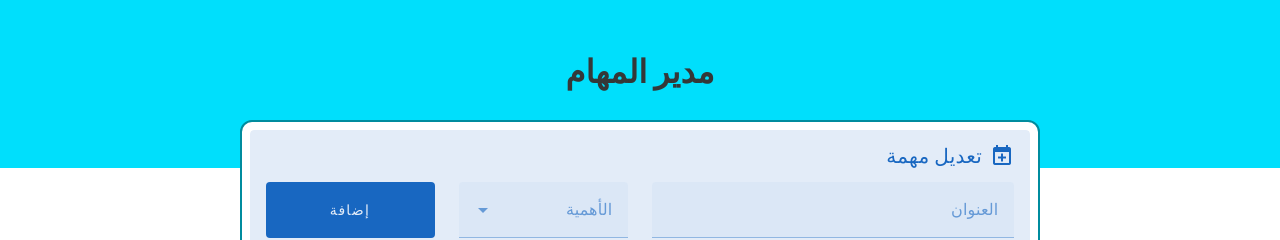
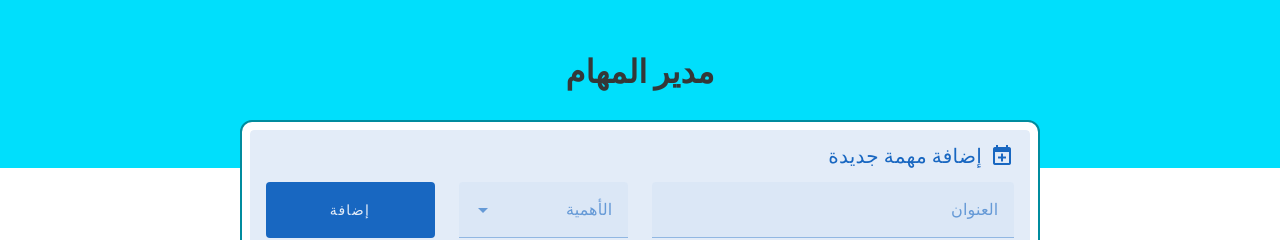
Before and after one commit to AMI2080/task-manager, a Vue app: page / in a window 1280 px wide. Shown: the top 240 px of the page. Built offline with nearby package versions, Linux system fonts and the light colour scheme.

Commit message:
UI :: fix add mode on Edit component

```diff
--- a/src/components/EditTask.vue
+++ b/src/components/EditTask.vue
@@ -2,7 +2,7 @@
   <v-form ref="form" @submit.prevent="addTask()">
     <v-card
       prepend-icon="mdi-calendar-plus"
-      :title="!!task ? 'إضافة مهمة جديدة' : 'تعديل مهمة'"
+      :title="!task ? 'إضافة مهمة جديدة' : 'تعديل مهمة'"
       variant="tonal"
       color="primary"
     >
@@ -66,7 +66,6 @@
               type="submit"
               text="إضافة"
               variant="flat"
-              @click="addTask()"
               height="56"
               block
             />
```
